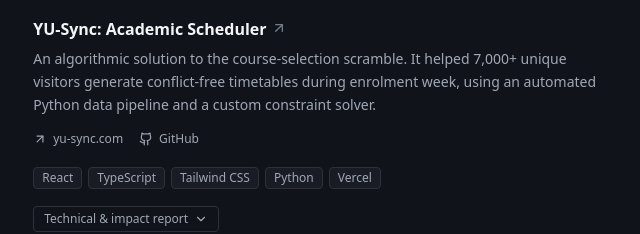
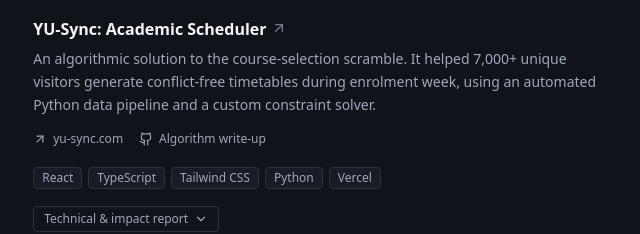
Before and after one commit to this-Demir/demirdogen.dev-portfolio, a React (Vite) app: page / in a window 1280 px wide. Shown: the part 800-1034 px from the top of the page, without its empty margins (554-1194 px from the left). Built offline with nearby package versions, Linux system fonts and the light colour scheme; the HTML template or start-up script is replaced by a standard one.

Commit message:
fix: replace links to private repositories

```diff
--- a/src/data/projects.ts
+++ b/src/data/projects.ts
@@ -33,8 +33,8 @@ export const PROJECTS: ProjectMeta[] = [
     links: [
       { label: 'yu-sync.com', url: 'https://yu-sync.com', type: 'external' },
       {
-        label: 'GitHub',
-        url: 'https://github.com/this-Demir/Yu-Sync-App',
+        label: 'Algorithm write-up',
+        url: 'https://github.com/this-Demir/yu-sync-info',
         type: 'github',
       },
     ],
@@ -128,12 +128,6 @@ export const PROJECTS: ProjectMeta[] = [
     id: 'legacyRay',
     tier: 'curiosity',
     technologies: ['Java', 'JavaFX', 'Multithreading', 'CPU rendering'],
-    links: [
-      {
-        label: 'GitHub',
-        url: 'https://github.com/this-Demir/3D-ray-tracer',
-        type: 'github',
-      },
-    ],
+    links: [],
   },
 ];
```
